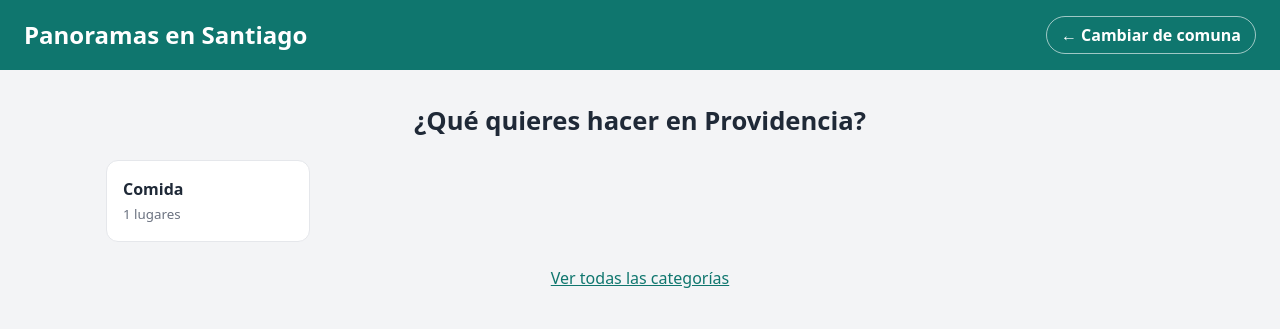
After one commit to benjad4/iwg400-proyecto, a Django app: page /categorias/?comuna=Providencia in a window 1280 px wide. The commit adds this page. Shown: the top 329 px of the page. Run offline with Django 5.2, Linux system fonts and the light colour scheme; data comes from the database, SQL or seed files in the repository.

Commit message:
Pantallas de comuna y categoría

```diff
--- a/panoramas/static/panoramas/estilos.css
+++ b/panoramas/static/panoramas/estilos.css
@@ -234,3 +234,43 @@ a {
     color: #b91c1c;
     border: 1px solid #fecaca;
 }
+
+.pregunta {
+    text-align: center;
+    font-size: 1.6rem;
+    margin: 8px 0 20px;
+}
+
+.opciones {
+    display: grid;
+    grid-template-columns: repeat(auto-fill, minmax(170px, 1fr));
+    gap: 12px;
+}
+
+.opcion {
+    display: flex;
+    flex-direction: column;
+    gap: 4px;
+    background: white;
+    border: 1px solid var(--borde);
+    border-radius: 12px;
+    padding: 16px;
+    text-decoration: none;
+    color: var(--texto);
+    font-weight: 600;
+}
+
+.opcion small {
+    color: var(--gris);
+    font-weight: 400;
+}
+
+.opcion:hover {
+    border-color: var(--verde);
+    background: #ccfbf1;
+}
+
+.aparte {
+    text-align: center;
+    margin-top: 24px;
+}
--- /dev/null
+++ b/panoramas/templates/panoramas/categorias.html
@@ -0,0 +1,28 @@
+{% load static %}
+<!DOCTYPE html>
+<html lang="es">
+<head>
+    <meta charset="UTF-8">
+    <meta name="viewport" content="width=device-width, initial-scale=1">
+    <title>Categorías en {{ comuna }}</title>
+    <link rel="stylesheet" href="{% static 'panoramas/estilos.css' %}">
+</head>
+<body>
+    <header class="encabezado">
+        <h1>Panoramas en Santiago</h1>
+        <a href="{% url 'elegir_comuna' %}">← Cambiar de comuna</a>
+    </header>
+
+    <main class="contenedor">
+        <h2 class="pregunta">¿Qué quieres hacer en {{ comuna }}?</h2>
+        <div class="opciones">
+            {% for c in categorias %}
+                <a class="opcion" href="{% url 'lista_panoramas' %}?comuna={{ comuna|urlencode }}&categoria={{ c.categoria|urlencode }}">
+                    {{ c.categoria }}<small>{{ c.total }} lugares</small>
+                </a>
+            {% endfor %}
+        </div>
+        <p class="aparte"><a href="{% url 'lista_panoramas' %}?comuna={{ comuna|urlencode }}">Ver todas las categorías</a></p>
+    </main>
+</body>
+</html>
--- a/panoramas/templates/panoramas/lista.html
+++ b/panoramas/templates/panoramas/lista.html
@@ -83,7 +83,7 @@
             </div>
 
             <button type="submit" class="boton">Filtrar</button>
-            <a href="/">Limpiar</a>
+            <a href="{% url 'lista_panoramas' %}">Limpiar</a>
         </form>
 
         <div id="mapa"></div>
--- a/panoramas/urls.py
+++ b/panoramas/urls.py
@@ -2,7 +2,9 @@ from django.urls import path
 from . import views
 
 urlpatterns = [
-    path('', views.lista_panoramas, name='lista_panoramas'),
+    path('', views.elegir_comuna, name='elegir_comuna'),
+    path('categorias/', views.elegir_categoria, name='elegir_categoria'),
+    path('mapa/', views.lista_panoramas, name='lista_panoramas'),
     path('panorama/<int:pk>/', views.detalle_panorama, name='detalle_panorama'),
     path('panorama/<int:pk>/guardar/', views.guardar_panorama, name='guardar_panorama'),
     path('panorama/<int:pk>/quitar/', views.quitar_panorama, name='quitar_panorama'),
--- a/panoramas/views.py
+++ b/panoramas/views.py
@@ -1,4 +1,4 @@
-from django.db.models import Avg, Q
+from django.db.models import Avg, Count, Q
 from django.shortcuts import get_object_or_404, redirect, render
 from django.views.decorators.http import require_POST
 from .forms import ResenaForm
@@ -124,3 +124,23 @@ def mis_guardados(request):
     ids = request.session.get('guardados', [])
     panoramas = Panorama.objects.filter(pk__in=ids)
     return render(request, 'panoramas/guardados.html', {'panoramas': panoramas})
+
+
+def elegir_comuna(request):
+    comunas = (Panorama.objects.values('comuna')
+               .annotate(total=Count('id')).order_by('comuna'))
+    return render(request, 'panoramas/comunas.html', {'comunas': comunas})
+
+
+
+def elegir_categoria(request):
+    comuna = request.GET.get('comuna', '')
+    if not comuna:
+        return redirect('elegir_comuna')
+    categorias = (Panorama.objects.filter(comuna=comuna)
+                  .values('categoria').annotate(total=Count('id'))
+                  .order_by('categoria'))
+    return render(request, 'panoramas/categorias.html', {
+        'comuna': comuna,
+        'categorias': categorias,
+    })
```
Also changed, not shown: panoramas/templates/panoramas/comunas.html (added, +28 -0 lines).
